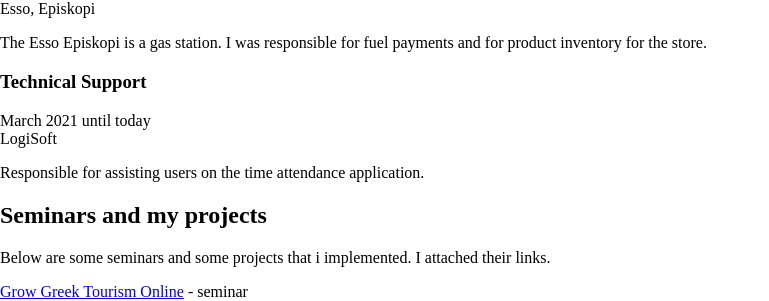
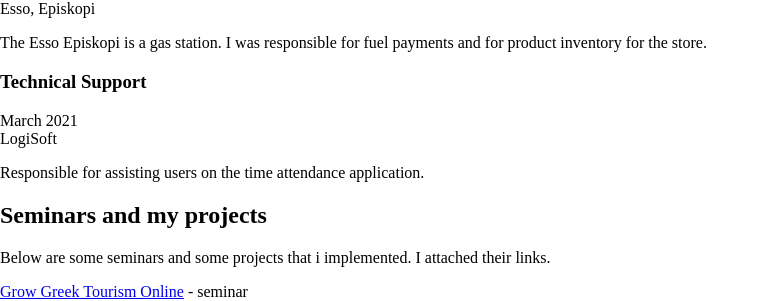
Before and after one commit to andreasgeorgiou/online-resume, a Jekyll site: the page built from index.html, in a window 1280 px wide and 900 px high, scrolled down 1857 px. Shown: the part 271-572 px from the top of the window, without its empty margins (0-769 px from the left). Built offline with Jekyll 4.4.1, drawn with Linux system fonts in a browser that asks for light colours.

Commit message:
update job experience 3

```diff
--- a/_data/data.yml
+++ b/_data/data.yml
@@ -156,7 +156,7 @@ experiences:
         #  - Bullet point
          # - Bullet point
     - role: Technical Support
-      time: March 2021 until today
+      time: March 2021
       company: LogiSoft
       details: |
            Responsible for assisting users on the time attendance application.
```
